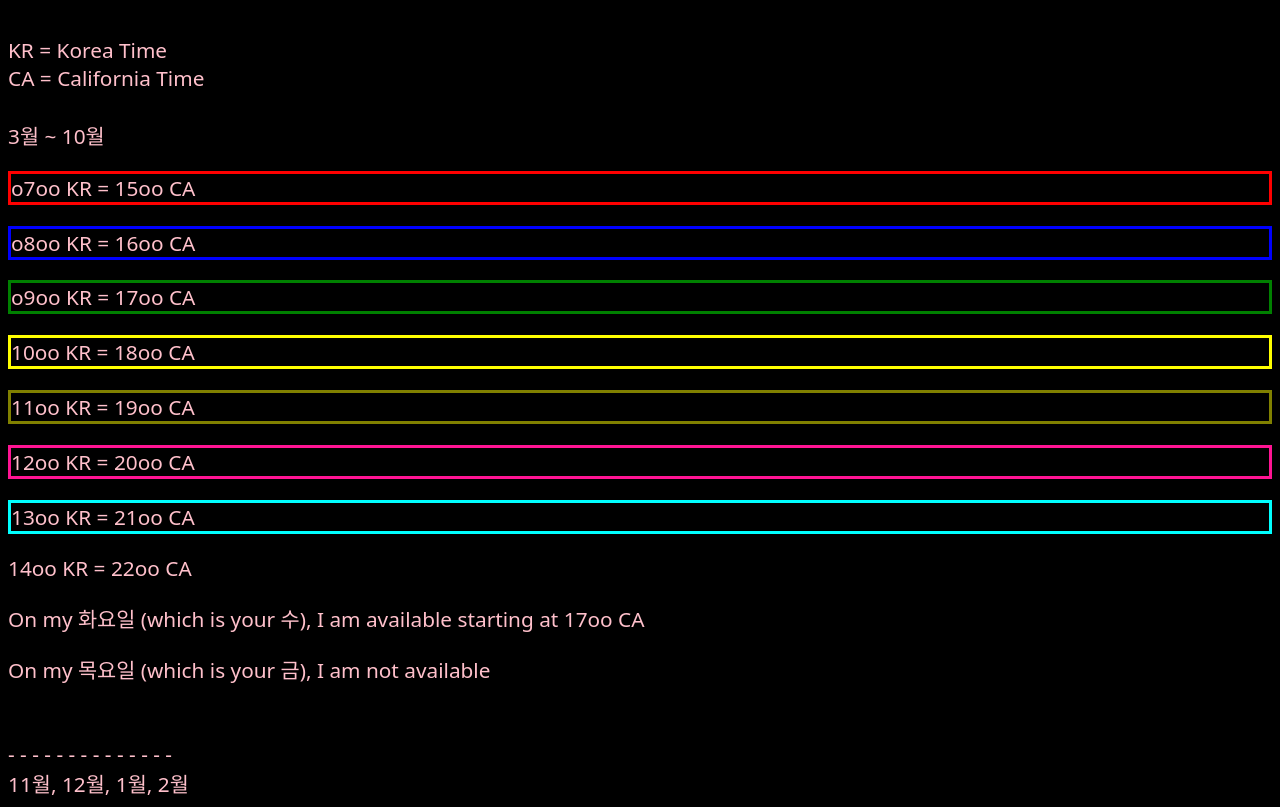
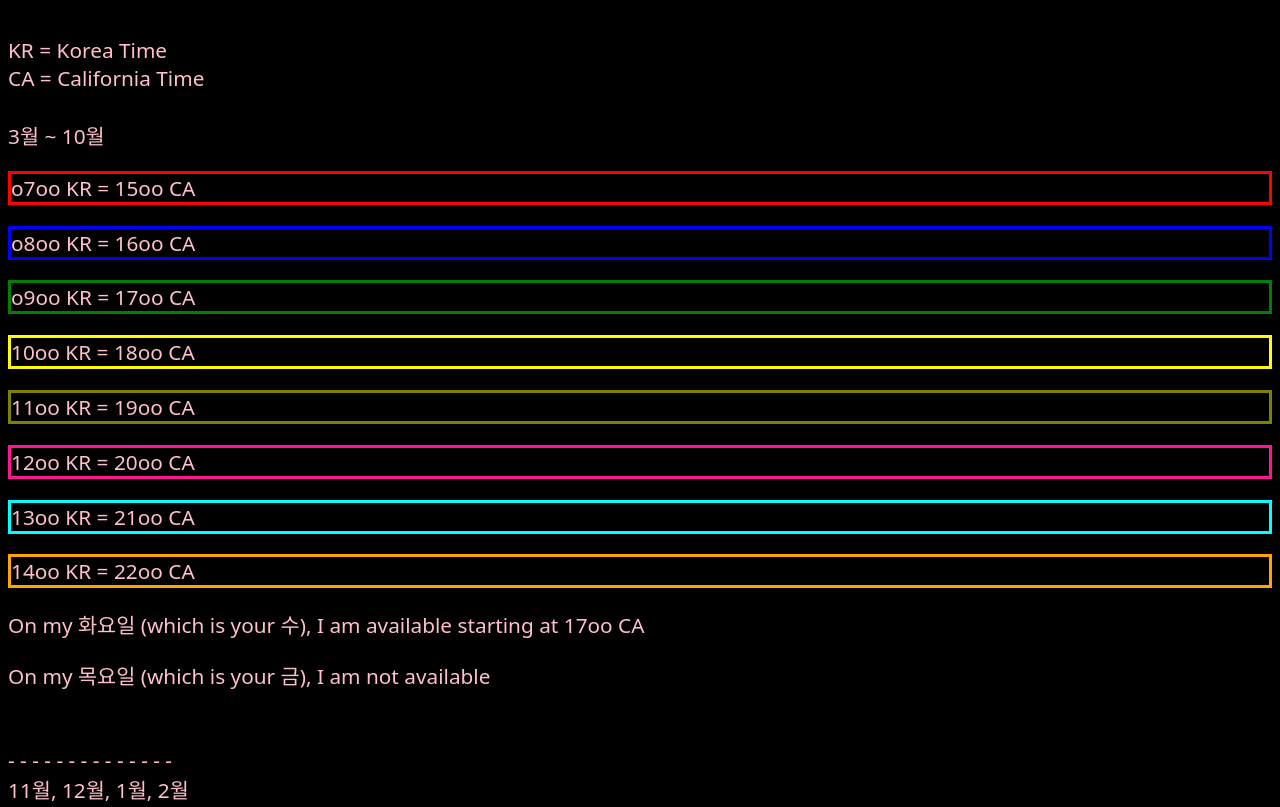
Before and after one commit to peradean/korea, a plain HTML site: page index.html in a window 1280 px wide. Shown: the top 807 px of the page. Drawn offline with Linux system fonts and the light colour scheme.

Commit message:
Update index.html

```diff
--- a/index.html
+++ b/index.html
@@ -30,7 +30,7 @@ color: pink ;
   p.cyan {
      border: 3px solid cyan;  }
 
-  p.springgreen {
+  p.orange {
      border: 3px solid orange;  }
 
 
```
